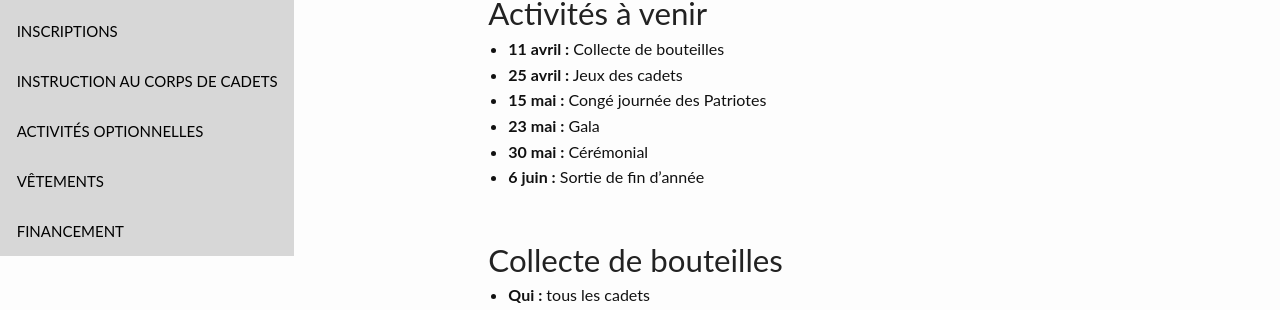
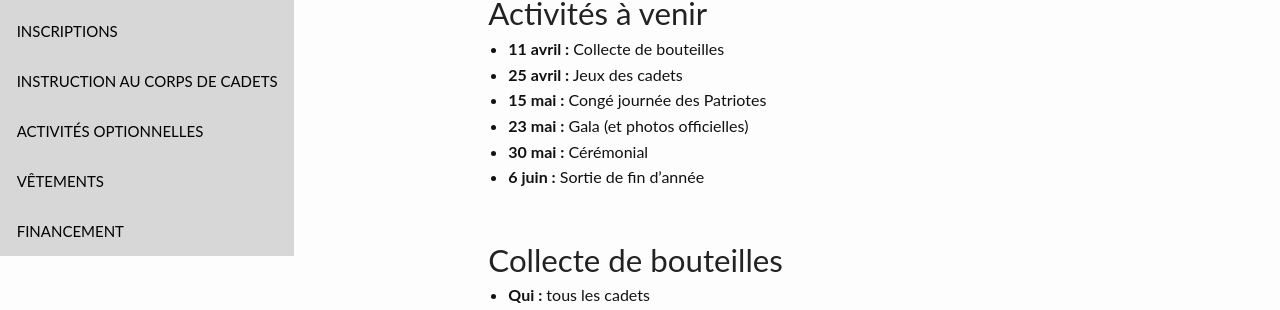
Before and after one commit to CC2920/web, a Jekyll site: the page built from _communications/messages.md, in a window 1280 px wide and 900 px high, scrolled down 519 px. Shown: the part 144-454 px from the top of the window. Built offline with Jekyll 4.4.1, drawn with Linux system fonts in a browser that asks for light colours.

Commit message:
Update gala entry to include official photos

```diff
--- a/_communications/messages.md
+++ b/_communications/messages.md
@@ -18,7 +18,7 @@ layout: "messages"
 - **11 avril :** Collecte de bouteilles
 - **25 avril :** Jeux des cadets
 - **15 mai :** Congé journée des Patriotes
-- **23 mai :** Gala
+- **23 mai :** Gala (et photos officielles)
 - **30 mai :** Cérémonial
 - **6 juin :** Sortie de fin d’année
 
```
